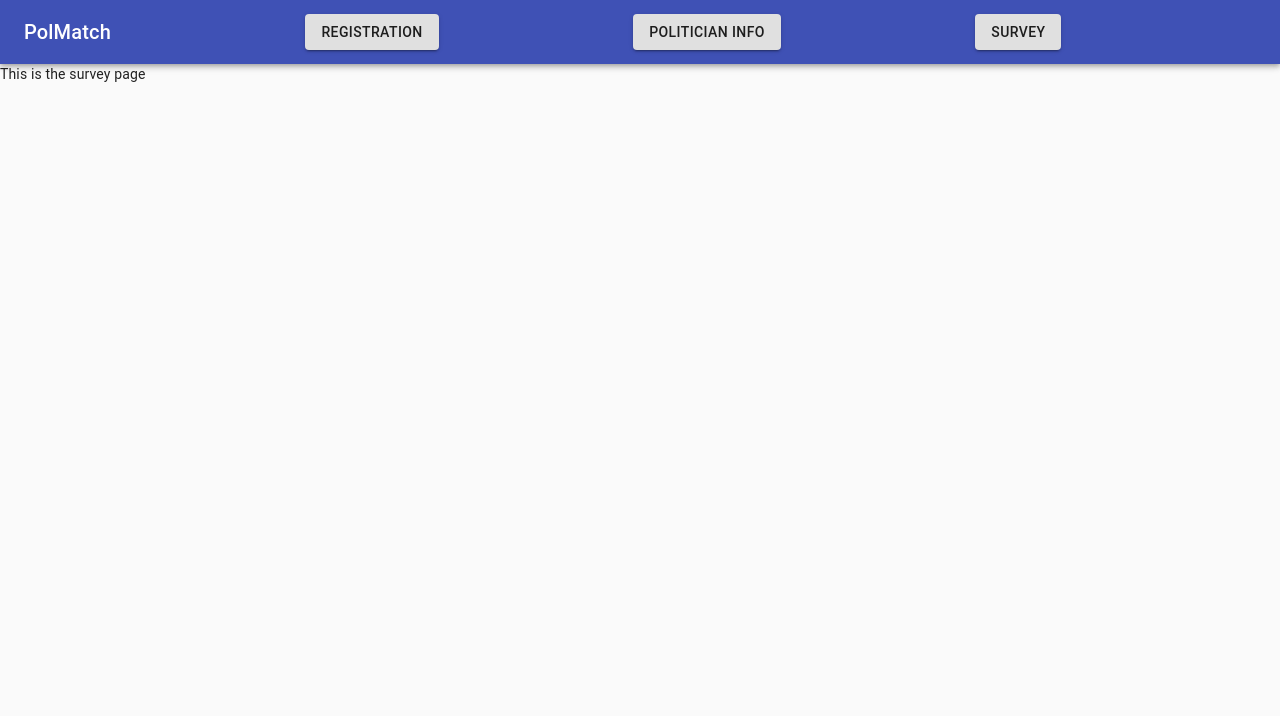
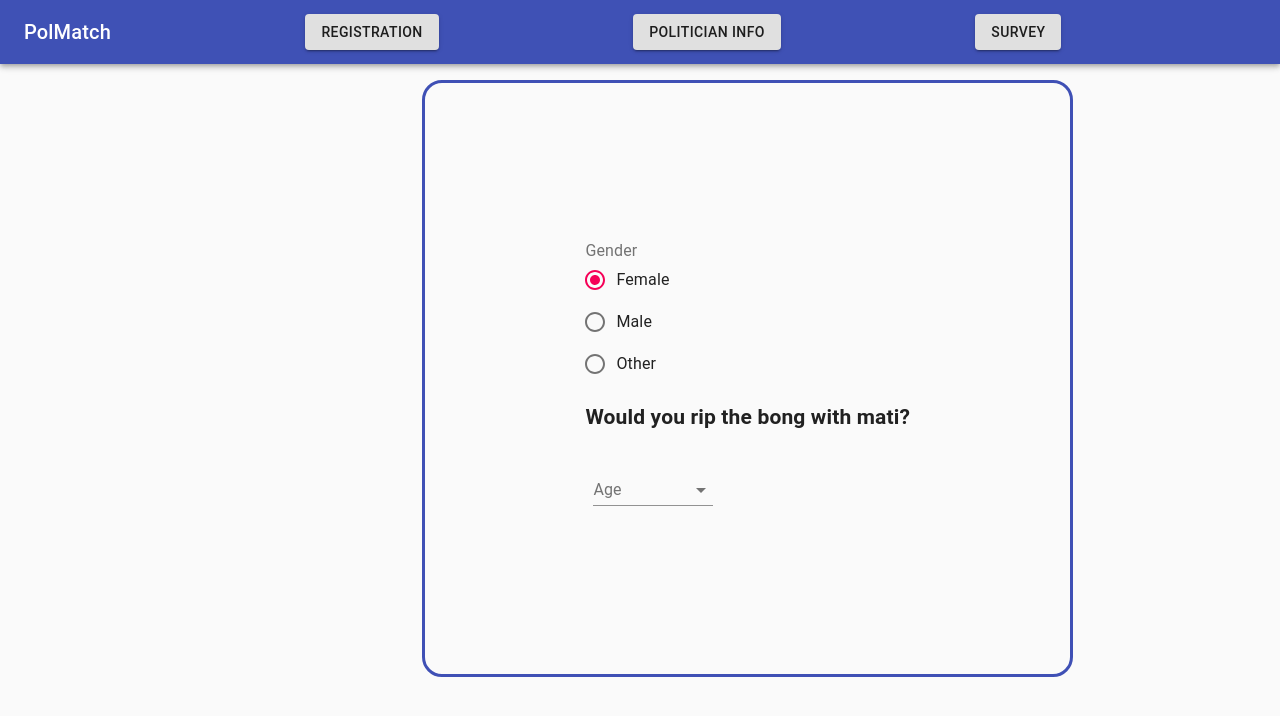
Before and after one commit to nebularthm/HackDuke2020, a React (Create React App) app: page /SurveyPage in a window 1280 px wide. Shown: the top 716 px of the page. Built offline with nearby package versions, Linux system fonts and the light colour scheme.

Commit message:
added sign in and started survey

```diff
--- a/src/SurveyPage.js
+++ b/src/SurveyPage.js
@@ -1,7 +1,119 @@
-import React from "react";
+import React from 'react';
+import Radio from '@material-ui/core/Radio';
+import RadioGroup from '@material-ui/core/RadioGroup';
+import FormControlLabel from '@material-ui/core/FormControlLabel';
+import FormControl from '@material-ui/core/FormControl';
+import FormLabel from '@material-ui/core/FormLabel';
+import Box from '@material-ui/core/Box';
+import InputLabel from '@material-ui/core/InputLabel';
+import Select from '@material-ui/core/Select';
+import { makeStyles } from '@material-ui/core/styles';
 
-const SurveyPage = () => {
-  return <div>This is the survey page</div>;
-};
 
-export default SurveyPage;
+const useStyles = makeStyles((theme) => ({
+  formControl: {
+    margin: theme.spacing(1),
+    minWidth: 120,
+  },
+  selectEmpty: {
+    marginTop: theme.spacing(2),
+  },
+}));
+
+export default function SurveyPage() {
+  const classes = useStyles();
+  const [value, setValue] = React.useState('female');
+
+  const handleChange = (event) => {
+    setValue(event.target.value);
+  };
+
+  return (
+    <Box
+      position="absolute"
+      top="10%"
+      left="33%"
+      border={1}
+      padding={20}
+      style={{
+        border: '3px solid #3f50b5',
+        borderRadius: '20px'
+      }}>
+      <Box>
+        <FormControl component="fieldset">
+          <FormLabel component="legend">Gender</FormLabel>
+          <RadioGroup aria-label="gender" name="gender1" value={value} onChange={handleChange}>
+            <FormControlLabel value="female" control={<Radio />} label="Female" />
+            <FormControlLabel value="male" control={<Radio />} label="Male" />
+            <FormControlLabel value="other" control={<Radio />} label="Other" />
+          </RadioGroup>
+        </FormControl>
+      </Box>
+      <h2>Would you rip the bong with mati?</h2>
+      <Box>
+        <FormControl className={classes.formControl}>
+          <InputLabel htmlFor="age-native-simple">Age</InputLabel>
+          <Select
+            native
+            // value={state.age}
+            // onChange={handleChange}
+            inputProps={{
+              name: 'age',
+              id: 'age-native-simple',
+            }}
+          >
+            <option aria-label="None" value="" />
+            <option value={10}>Ten</option>
+            <option value={20}>Twenty</option>
+            <option value={30}>Thirty</option>
+          </Select>
+        </FormControl>
+      </Box>
+      {/* <FormControl component="fieldset">
+        <FormLabel component="legend">Gender</FormLabel>
+        <RadioGroup aria-label="gender" name="gender1" value={value} onChange={handleChange}>
+          <FormControlLabel value="female" control={<Radio />} label="Female" />
+          <FormControlLabel value="male" control={<Radio />} label="Male" />
+          <FormControlLabel value="other" control={<Radio />} label="Other" />
+          <FormControlLabel value="disabled" disabled control={<Radio />} label="(Disabled option)" />
+        </RadioGroup>
+      </FormControl>
+      <FormControl component="fieldset">
+        <FormLabel component="legend">Gender</FormLabel>
+        <RadioGroup aria-label="gender" name="gender1" value={value} onChange={handleChange}>
+          <FormControlLabel value="female" control={<Radio />} label="Female" />
+          <FormControlLabel value="male" control={<Radio />} label="Male" />
+          <FormControlLabel value="other" control={<Radio />} label="Other" />
+          <FormControlLabel value="disabled" disabled control={<Radio />} label="(Disabled option)" />
+        </RadioGroup>
+      </FormControl>
+      <FormControl component="fieldset">
+        <FormLabel component="legend">Gender</FormLabel>
+        <RadioGroup aria-label="gender" name="gender1" value={value} onChange={handleChange}>
+          <FormControlLabel value="female" control={<Radio />} label="Female" />
+          <FormControlLabel value="male" control={<Radio />} label="Male" />
+          <FormControlLabel value="other" control={<Radio />} label="Other" />
+          <FormControlLabel value="disabled" disabled control={<Radio />} label="(Disabled option)" />
+        </RadioGroup>
+      </FormControl>
+      <FormControl component="fieldset">
+        <FormLabel component="legend">Gender</FormLabel>
+        <RadioGroup aria-label="gender" name="gender1" value={value} onChange={handleChange}>
+          <FormControlLabel value="female" control={<Radio />} label="Female" />
+          <FormControlLabel value="male" control={<Radio />} label="Male" />
+          <FormControlLabel value="other" control={<Radio />} label="Other" />
+          <FormControlLabel value="disabled" disabled control={<Radio />} label="(Disabled option)" />
+        </RadioGroup>
+      </FormControl>
+      <FormControl component="fieldset">
+        <FormLabel component="legend">Gender</FormLabel>
+        <RadioGroup aria-label="gender" name="gender1" value={value} onChange={handleChange}>
+          <FormControlLabel value="female" control={<Radio />} label="Female" />
+          <FormControlLabel value="male" control={<Radio />} label="Male" />
+          <FormControlLabel value="other" control={<Radio />} label="Other" />
+          <FormControlLabel value="disabled" disabled control={<Radio />} label="(Disabled option)" />
+        </RadioGroup>
+      </FormControl> */}
+    </Box>
+  );
+}
```
Also changed, not shown: 1 other file (tests, documents, lock files or other folders).
